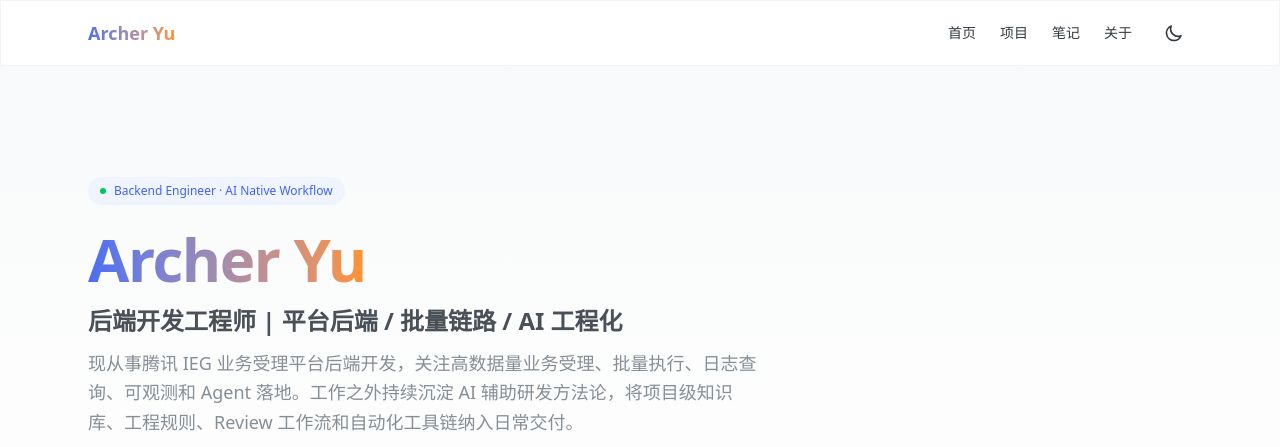
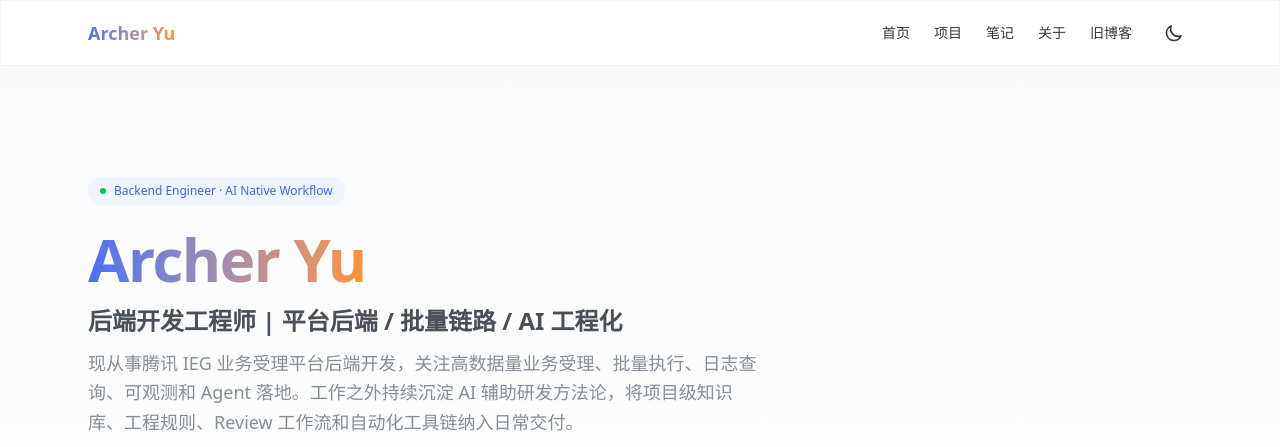
Before and after one commit to yupeng0512/personal-card, an Astro site: page / in a window 1280 px wide. Shown: the top 447 px of the page. Built offline with nearby package versions, Linux system fonts and the light colour scheme; Astro itself is replaced by a stand-in of ours.

Commit message:
feat: add legacy blog navigation link

```diff
--- a/src/components/Navbar.astro
+++ b/src/components/Navbar.astro
@@ -6,6 +6,7 @@ const navItems = [
   { label: '项目', href: '/projects' },
   { label: '笔记', href: '/blog' },
   { label: '关于', href: '/about' },
+  { label: '旧博客', href: '/legacy-blog.html' },
 ];
 ---
 
```
